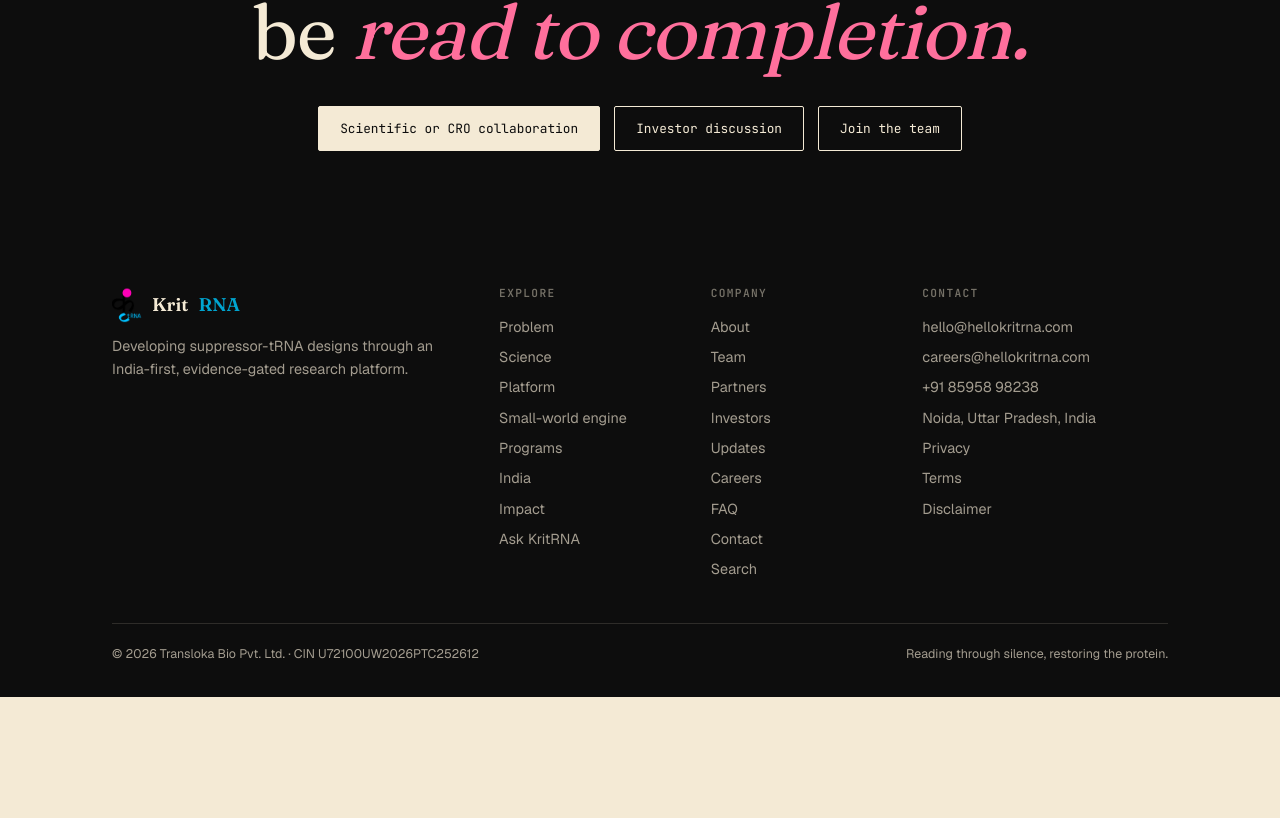
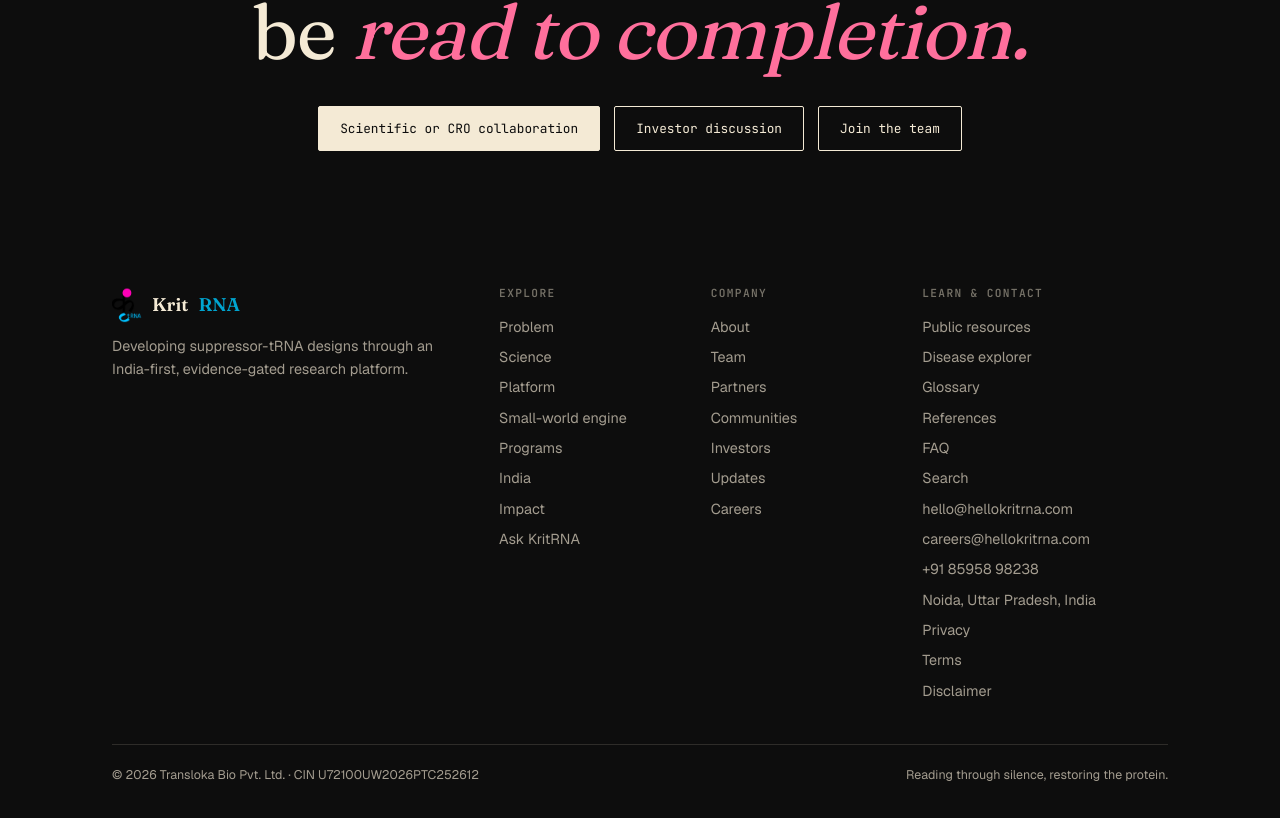
Before and after one commit to transloka786/trasnloka-website, a Next.js app: page / in a window 1280 px wide. Shown: the part 4284-5102 px from the top of the page. Before the commit the page ends 4981 px from the top, so only its background shows below. Built offline with nearby package versions, Linux system fonts and the light colour scheme.

Commit message:
Add education and community routes to footer

```diff
--- a/src/components/Footer.tsx
+++ b/src/components/Footer.tsx
@@ -1,3 +1,16 @@
-import Image from 'next/image'; import Link from 'next/link'; import { SITE } from '@/lib/content';
-const EXPLORE=[['/problem','Problem'],['/science','Science'],['/platform','Platform'],['/small-world','Small-world engine'],['/pipeline','Programs'],['/india','India'],['/impact','Impact'],['/ask','Ask KritRNA']];const COMPANY=[['/about','About'],['/team','Team'],['/partners','Partners'],['/investors','Investors'],['/updates','Updates'],['/careers','Careers'],['/faq','FAQ'],['/contact','Contact'],['/search','Search']];
-export default function Footer(){return <footer className="footer"><div className="wrap"><div className="foot-grid"><div><div className="foot-brand"><Image src="/logo.png" alt="" width={30} height={36}/> Krit<span style={{color:'var(--cyan)'}}>RNA</span></div><p>Developing suppressor-tRNA designs through an India-first, evidence-gated research platform.</p></div><div><h2>Explore</h2><ul>{EXPLORE.map(([h,l])=><li key={h}><Link href={h}>{l}</Link></li>)}</ul></div><div><h2>Company</h2><ul>{COMPANY.map(([h,l])=><li key={h}><Link href={h}>{l}</Link></li>)}</ul></div><div><h2>Contact</h2><ul><li><a href={`mailto:${SITE.email}`}>{SITE.email}</a></li><li><a href={`mailto:${SITE.careersEmail}`}>{SITE.careersEmail}</a></li><li>{SITE.phone}</li><li>{SITE.location}</li><li><Link href="/privacy">Privacy</Link></li><li><Link href="/terms">Terms</Link></li><li><Link href="/disclaimer">Disclaimer</Link></li></ul></div></div><div className="foot-bar"><span>© {new Date().getFullYear()} {SITE.legal} · CIN {SITE.cin}</span><span>{SITE.tagline}</span></div></div></footer>}
+import Image from 'next/image';
+import Link from 'next/link';
+import { SITE } from '@/lib/content';
+
+const EXPLORE = [['/problem','Problem'],['/science','Science'],['/platform','Platform'],['/small-world','Small-world engine'],['/pipeline','Programs'],['/india','India'],['/impact','Impact'],['/ask','Ask KritRNA']];
+const COMPANY = [['/about','About'],['/team','Team'],['/partners','Partners'],['/community','Communities'],['/investors','Investors'],['/updates','Updates'],['/careers','Careers']];
+const LEARN = [['/resources','Public resources'],['/explorer','Disease explorer'],['/glossary','Glossary'],['/references','References'],['/faq','FAQ'],['/search','Search']];
+
+export default function Footer() {
+  return <footer className="footer"><div className="wrap"><div className="foot-grid">
+    <div><div className="foot-brand"><Image src="/logo.png" alt="" width={30} height={36}/> Krit<span style={{color:'var(--cyan)'}}>RNA</span></div><p>Developing suppressor-tRNA designs through an India-first, evidence-gated research platform.</p></div>
+    <div><h2>Explore</h2><ul>{EXPLORE.map(([href,label])=><li key={href}><Link href={href}>{label}</Link></li>)}</ul></div>
+    <div><h2>Company</h2><ul>{COMPANY.map(([href,label])=><li key={href}><Link href={href}>{label}</Link></li>)}</ul></div>
+    <div><h2>Learn & contact</h2><ul>{LEARN.map(([href,label])=><li key={href}><Link href={href}>{label}</Link></li>)}<li><a href={`mailto:${SITE.email}`}>{SITE.email}</a></li><li><a href={`mailto:${SITE.careersEmail}`}>{SITE.careersEmail}</a></li><li>{SITE.phone}</li><li>{SITE.location}</li><li><Link href="/privacy">Privacy</Link></li><li><Link href="/terms">Terms</Link></li><li><Link href="/disclaimer">Disclaimer</Link></li></ul></div>
+  </div><div className="foot-bar"><span>© {new Date().getFullYear()} {SITE.legal} · CIN {SITE.cin}</span><span>{SITE.tagline}</span></div></div></footer>;
+}
```
